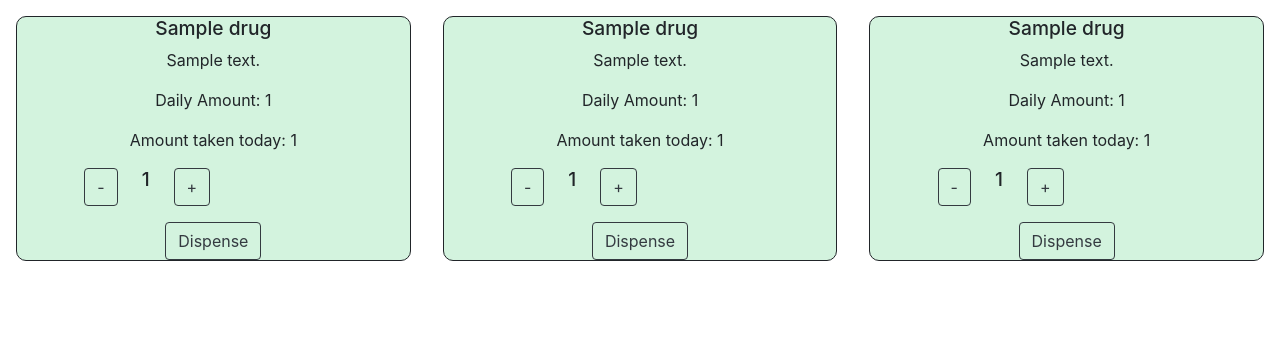
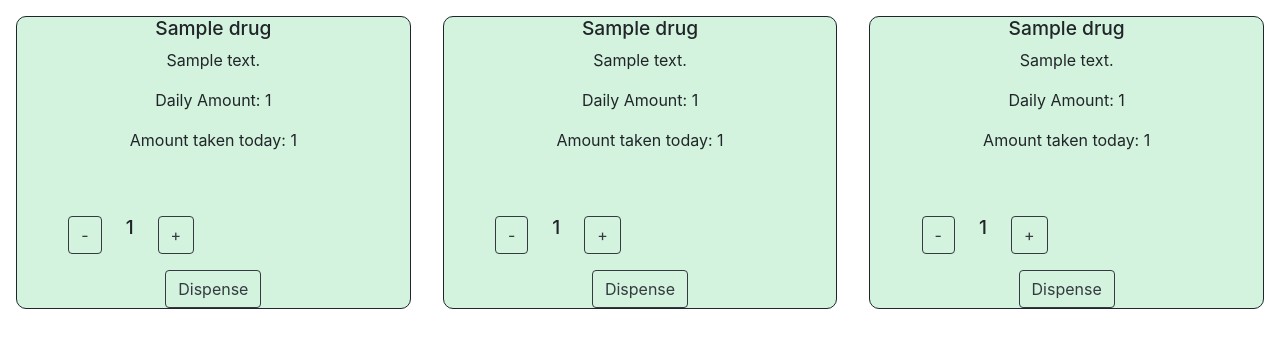
Before and after one commit to MHack-Spartans/webserver, a Django app: template pillbuddy/dashboard/templates/dashboard.html in a window 1280 px wide. Shown: the part 66-414 px from the top of the page. Run offline with Django 3.2, Linux system fonts and the light colour scheme; the template is opened without the code that fills it: values that come from a table or form of the project are taken from there, others are empty; tables that the repository leaves empty hold one stand-in row (values such as "Sample post"); parts of the project's set-up code (start-up, migrations or seed data) failed here and were passed over; some libraries are stand-ins or nearby versions.

Commit message:
added breaks to dashboard

```diff
--- a/pillbuddy/dashboard/templates/dashboard.html
+++ b/pillbuddy/dashboard/templates/dashboard.html
@@ -34,13 +34,14 @@
         <p class="m5"></p>
         <div class="container-fluid">
             <div class="row">
-                <div class="col-sm mx-3 elementBorder">
+                <div class="col-sm mx-3 elementBorder container">
                     <h2 id="drugName1">{{drug1.name}}</h2>
                     <p>{{drug1.short_desc}}</p>
                     <p>Daily Amount:&nbsp;{{drug1.per_day}}</p>
                     <p>Amount taken today:&nbsp;{{drug1.pillsTaken}}</p>
+                    <br><br>
                     <div class="row drugCounter">
-                        <btn class="btn btn-outline-dark ml-3" onclick="decrementValue('drugAmount1')">-</btn>
+                        <btn class="btn btn-outline-dark" onclick="decrementValue('drugAmount1')">-</btn>
                         <h2 class="mx-4" id="drugAmount1">1</h2>
                         <btn class="btn btn-outline-dark" class="elementBorder" onclick="incrementValue('drugAmount1',{{drug1.per_day}})">+</btn>
                     </div>
@@ -52,8 +53,9 @@
                     <p>{{drug2.short_desc}}</p>
                     <p>Daily Amount:&nbsp;{{drug2.per_day}}</p>
                     <p>Amount taken today:&nbsp;{{drug2.pillsTaken}}</p>
+                    <br><br>
                     <div class="row drugCounter">
-                        <btn class="btn btn-outline-dark ml-3" onclick="decrementValue('drugAmount2')">-</btn>
+                        <btn class="btn btn-outline-dark" onclick="decrementValue('drugAmount2')">-</btn>
                         <h2 class="mx-4" id="drugAmount2">1</h2>
                         <btn class="btn btn-outline-dark" class="elementBorder" onclick="incrementValue('drugAmount2',{{drug2.per_day}})">+</btn>
                     </div>
@@ -65,8 +67,9 @@
                     <p>{{drug3.short_desc}}</p>
                     <p>Daily Amount:&nbsp;{{drug3.per_day}}</p>
                     <p>Amount taken today:&nbsp;{{drug3.pillsTaken}}</p>
+                    <br><br>
                     <div class="row drugCounter">
-                        <btn class="btn btn-outline-dark ml-3" onclick="decrementValue('drugAmount3')">-</btn>
+                        <btn class="btn btn-outline-dark" onclick="decrementValue('drugAmount3')">-</btn>
                         <h2 class="mx-4" id="drugAmount3">1</h2>
                         <btn class="btn btn-outline-dark" class="elementBorder" onclick="incrementValue('drugAmount3',{{drug3.per_day}})">+</btn>
                     </div>
```
